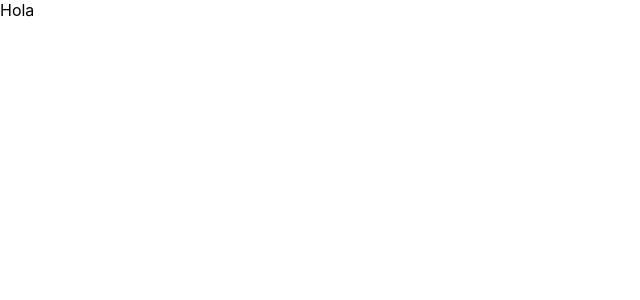
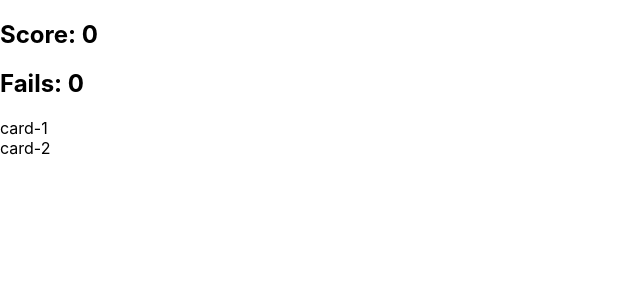
Before and after one commit to edwarhman/prueba-tecnica, a React (Create React App) app: page / in a window 1280 px wide. Shown: the top 300 px of the page, without its empty margins (0-640 px from the left). Built offline with nearby package versions, Linux system fonts and the light colour scheme; the HTML template or start-up script is replaced by a standard one.

Commit message:
feat: add Game and Card Components

```diff
--- a/src/App.tsx
+++ b/src/App.tsx
@@ -1,12 +1,11 @@
-import React from 'react';
-import logo from './logo.svg';
-import { Counter } from './features/counter/Counter';
-import './App.css';
+import React from "react";
+import logo from "./logo.svg";
+import { Counter } from "./features/counter/Counter";
+import { MemoryGame } from "./features/memoryGame/MemoryGame";
+import "./App.css";
 
 function App() {
-  return (
-    <div>Hola</div>
-  );
+  return <MemoryGame />;
 }
 
 export default App;
--- /dev/null
+++ b/src/features/card/Card.tsx
@@ -0,0 +1,3 @@
+export function Card(params: { type: string }) {
+  return <div>{params.type}</div>;
+}
--- /dev/null
+++ b/src/features/memoryGame/MemoryGame.tsx
@@ -0,0 +1,28 @@
+import {
+  incrementFailsCount,
+  incrementScore,
+  decrementPairs,
+  decrementTriesToSelect,
+  selectFailsCount,
+  selectPairs,
+  selectScore,
+  selectTries,
+  selectCards,
+} from "./memoryGameSlice";
+import { Card } from "../card/Card";
+import { useAppSelector, useAppDispatch } from "../../app/hooks";
+
+export function MemoryGame() {
+  const cards = useAppSelector(selectCards);
+  const cardsElements = cards.map((card) => <Card type={card} />);
+  const score = useAppSelector(selectScore);
+  const fails = useAppSelector(selectFailsCount);
+
+  return (
+    <div>
+      <h2> Score: {score}</h2>
+      <h2>Fails: {fails}</h2>
+      <div className="cardsContainer">{cardsElements}</div>
+    </div>
+  );
+}
--- a/src/features/memoryGame/memoryGameSlice.ts
+++ b/src/features/memoryGame/memoryGameSlice.ts
@@ -7,7 +7,7 @@ const TOTAL_PAIRS = 12;
 export interface MemoryGame {
   failsCount: number;
   score: number;
-  cardsMatrix: string[][];
+  cardsMatrix: string[];
   pairs: number;
   triesToSelect: number;
 }
@@ -15,7 +15,7 @@ export interface MemoryGame {
 const initialState: MemoryGame = {
   failsCount: 0,
   score: 0,
-  cardsMatrix: [[], []],
+  cardsMatrix: ["card-1", "card-2"],
   pairs: TOTAL_PAIRS,
   triesToSelect: 2,
 };
@@ -50,5 +50,5 @@ export const selectScore = (state: RootState) => state.game.score;
 export const selectFailsCount = (state: RootState) => state.game.failsCount;
 export const selectPairs = (state: RootState) => state.game.pairs;
 export const selectTries = (state: RootState) => state.game.triesToSelect;
-
+export const selectCards = (state: RootState) => state.game.cardsMatrix;
 export default memoryGameSlice.reducer;
```
